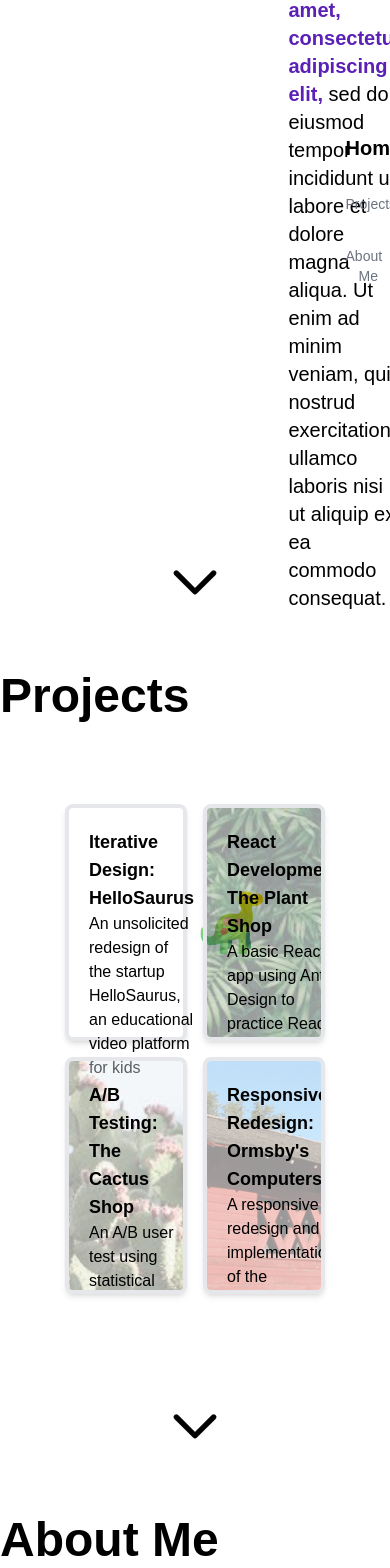
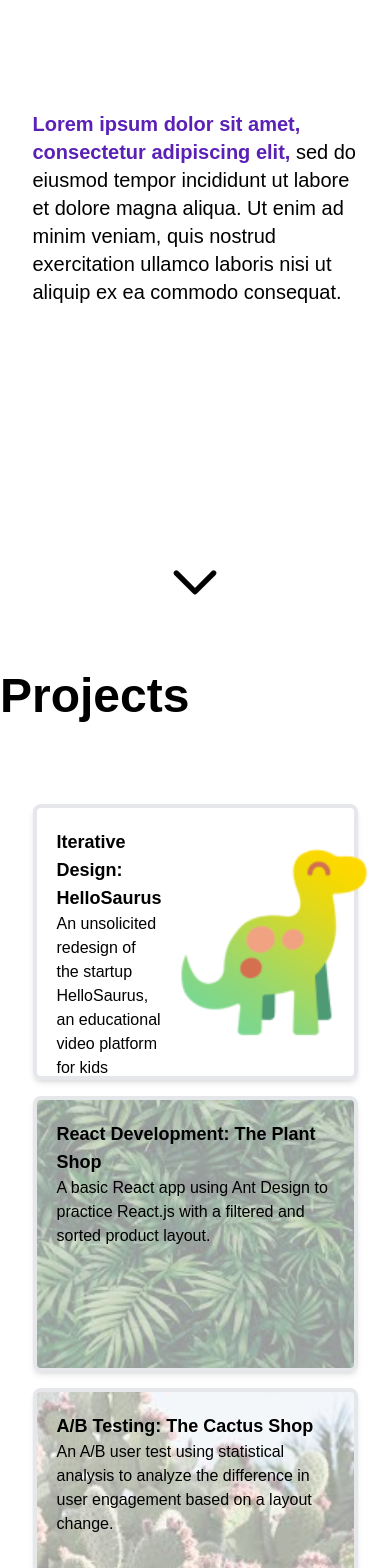
Before and after one commit to ihiltonv/ihvo.me, a Next.js app: page / in a window 390 px wide. Shown: the part 220-1788 px from the top of the page. Built offline with nearby package versions, Linux system fonts and the light colour scheme.

Commit message:
added responsivity and fixed styling issue for project pages

```diff
--- a/components/ProjectGrid.js
+++ b/components/ProjectGrid.js
@@ -3,7 +3,7 @@ import Link from 'next/link'
 export default function ProjectGrid() {
 
     return (
-        <div className="grid grid-flow-row grid-cols-2 grid-rows-2 gap-4 h-full w-full">
+        <div className="grid grid-flow-row grid-cols-1 lg:grid-cols-2 grid-rows-4 lg:grid-rows-2 gap-4 h-full w-full">
             <Link href="/projects/iterative-design">
             <div className="border-4 rounded-lg border-gray-200 w-full h-full p-5 flex flex-row justify-between cursor-pointer shadow-md transition-shadow duration-300 hover:shadow-2xl">
                 <div className="">
--- a/pages/index.js
+++ b/pages/index.js
@@ -65,7 +65,7 @@ export default class Home extends React.Component {
         <Head>
           <title>My Name</title>
         </Head>
-        <div className="w-1/12 fixed right-3 top-mid">
+        <div className="w-1/12 hidden md:block fixed right-3 top-mid">
           <NavItems current={this.state.currPage} scroll={this.scroll}/>
         </div>
         <div className="container mx-auto h-10v pt-12 flex flex-row justify-between" id="top">
@@ -76,7 +76,7 @@ export default class Home extends React.Component {
             </div>
         </div>
         <div className="container mx-auto w-10/12 pt-12 h-83v">
-          <div className="table h-70v mx-64">
+          <div className="table h-70v sm:mx-12 lg:mx-64">
             <div className="table-cell align-middle">
               <p className="font-mont text-xl"><span className="text-purple-800 font-bold">Lorem ipsum dolor sit amet, consectetur adipiscing elit,</span> sed do eiusmod tempor incididunt ut labore et dolore magna aliqua. Ut enim ad minim veniam, quis nostrud exercitation ullamco laboris nisi ut aliquip ex ea commodo consequat.</p>
             </div>
@@ -88,21 +88,21 @@ export default class Home extends React.Component {
         <div className="container mx-auto h-10v pt-12" id="projects">
             <h1 className="text-5xl font-bold font-nunito text-left">Projects</h1>
         </div>
-        <div className="container mx-auto w-10/12 pt-12 h-83v flex flex-col justify-items-center">
-          <div className="container mx-auto mt-12 w-4/5 h-3/4">
+        <div className="container mx-auto w-10/12 pt-12 h-auto lg:h-83v flex flex-col justify-items-center">
+          <div className="container mx-auto mt-12 sm:w-4/5 h-3/4">
             <ProjectGrid />
           </div>
         </div>
-        <div className="h-7v">
+        <div className="hidden lg:block h-7v">
           <NavArrow scroll={this.scroll} nextElement="aboutme" down={true}/>
         </div>
         <div className="container mx-auto h-10v pt-12" id="aboutme">
             <h1 className="text-5xl font-bold font-nunito text-left">About Me</h1>
         </div>
-        <div className="container mx-auto w-10/12 pt-12 h-83v table">
-          <div className="container mx-auto mt-12 p-24 w-4/5 h-3/4 table-cell align-middle">
-            <div className="flex flex-row justify-items-start w-10/12">
-              <img className="rounded-full w-64 h-64 inline-block pr-5" src="/images/profile-blank.jpg"></img>
+        <div className="container mx-auto sm:w-10/12 pt-12 h-auto lg:h-83v table">
+          <div className="container mx-auto mt-12 p-24 sm:w-4/5 h-3/4 table-cell align-middle">
+            <div className="flex flex-col lg:flex-row justify-items-start w-full sm:w-10/12">
+              <img className="rounded-full w-64 h-64 block mx-auto lg:inline-block sm:pr-5" src="/images/profile-blank.jpg"></img>
               <p className="mt-12 font-mont text-lg"><span className="text-purple-800 font-bold">Lorem ipsum dolor sit amet, consectetur adipiscing elit,</span> sed do eiusmod tempor incididunt ut labore et dolore magna aliqua. Ut enim ad minim veniam, quis nostrud exercitation ullamco laboris nisi ut aliquip ex ea commodo consequat. Duis aute irure dolor in reprehenderit in voluptate velit esse cillum dolore eu fugiat nulla pariatur. Excepteur sint occaecat cupidatat non proident, sunt in culpa qui officia deserunt mollit anim id est laborum.</p>
             </div>
           </div>
--- a/pages/projects/ab-testing.js
+++ b/pages/projects/ab-testing.js
@@ -63,12 +63,6 @@ export default function ABTesting() {
                 </div>
     <style jsx>{
         `/* Put your style information here! */
-        body {
-            margin: 0;
-            padding: 0;
-            background-color: white;
-            font-family: -apple-system, BlinkMacSystemFont, "Segoe UI", Roboto, Helvetica, Arial, sans-serif, "Apple Color Emoji", "Segoe UI Emoji", "Segoe UI Symbol";
-        }
 
         a {
             color: blue
@@ -86,6 +80,8 @@ export default function ABTesting() {
             padding-left: 10px;
             padding-right: 10px;
             padding-bottom: 10px;
+            background-color: white;
+            font-family: -apple-system, BlinkMacSystemFont, "Segoe UI", Roboto, Helvetica, Arial, sans-serif, "Apple Color Emoji", "Segoe UI Emoji", "Segoe UI Symbol";
         }
 
         .mainContent p, h5 {
--- a/pages/projects/development.js
+++ b/pages/projects/development.js
@@ -19,18 +19,14 @@ export default function Development() {
 
             </div>
         <style jsx>{`
-        body {
-            margin: 0;
-            padding: 0;
-            background-color: white;
-            font-family: -apple-system, BlinkMacSystemFont, "Segoe UI", Roboto, Helvetica, Arial, sans-serif, "Apple Color Emoji", "Segoe UI Emoji", "Segoe UI Symbol";
-        }
 
         h1, h2 {
             text-align: center;
         }
 
         .mainContent {
+            background-color: white;
+            font-family: -apple-system, BlinkMacSystemFont, "Segoe UI", Roboto, Helvetica, Arial, sans-serif, "Apple Color Emoji", "Segoe UI Emoji", "Segoe UI Symbol";
             margin-right: 20%;
             margin-left: 20%;
             box-shadow: 0 10px 30px rgba(0, 0,0, 0.1);
--- a/pages/projects/iterative-design.js
+++ b/pages/projects/iterative-design.js
@@ -6,6 +6,7 @@ export default function IterativeDesign() {
         <Head>
             <title>Iterative Design</title>
         </Head>
+        <div className="main-content">
             <section id="section-main-title">
                 <div className="container">
                     <h1 id="main-title">Iterative Design</h1>
@@ -252,8 +253,9 @@ export default function IterativeDesign() {
                         </ul>
                 </div>
             </section>
+            </div>
         <style jsx>{`
-        body {
+        .main-content {
             margin: 0;
             padding: 0;
             width: 100%;
--- a/pages/projects/responsive-redesign.js
+++ b/pages/projects/responsive-redesign.js
@@ -122,13 +122,6 @@ export default function ResponsiveRedesign() {
                 various screen sizes was a worthy challenge, especially as I am fairly new to web development.</p>
             </div>
     <style jsx>{`
-    body {
-    margin: 0;
-    padding: 0;
-    background-color: white;
-    font-family: -apple-system, BlinkMacSystemFont, "Segoe UI", Roboto, Helvetica, Arial, sans-serif, "Apple Color Emoji", "Segoe UI Emoji", "Segoe UI Symbol";
-    }
-
     h1 {
         text-align: center;
     }
@@ -143,6 +136,8 @@ export default function ResponsiveRedesign() {
     }
 
     .mainContent {
+        background-color: white;
+        font-family: -apple-system, BlinkMacSystemFont, "Segoe UI", Roboto, Helvetica, Arial, sans-serif, "Apple Color Emoji", "Segoe UI Emoji", "Segoe UI Symbol";
         margin-right: 20%;
         margin-left: 20%;
         box-shadow: 0 10px 30px rgba(0, 0,0, 0.1);
```
